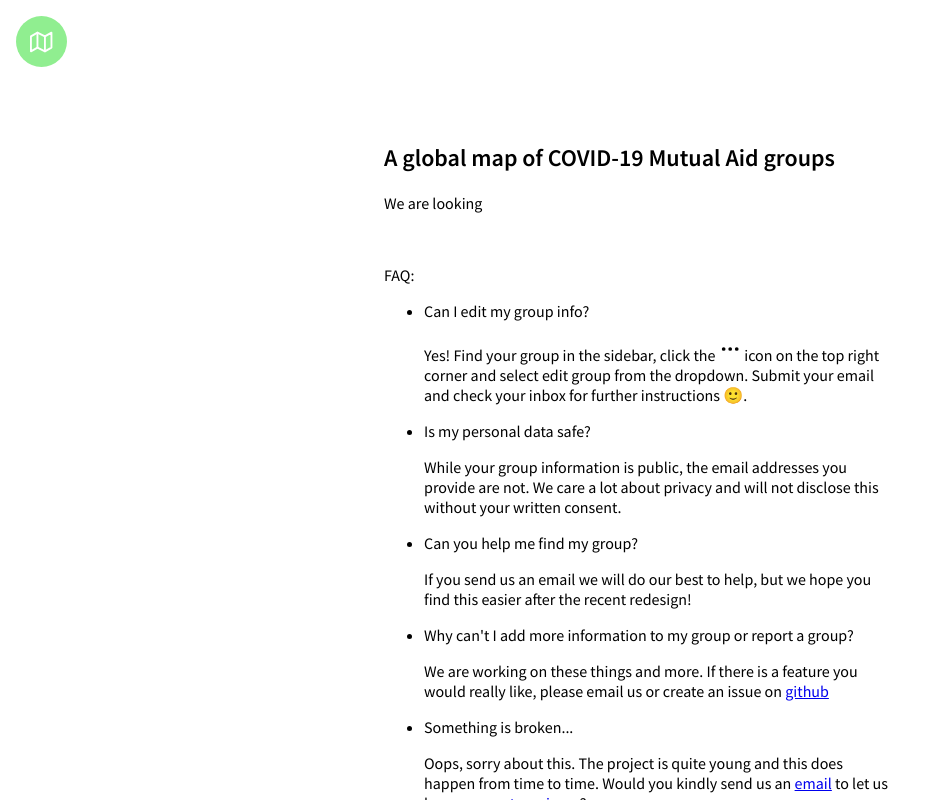
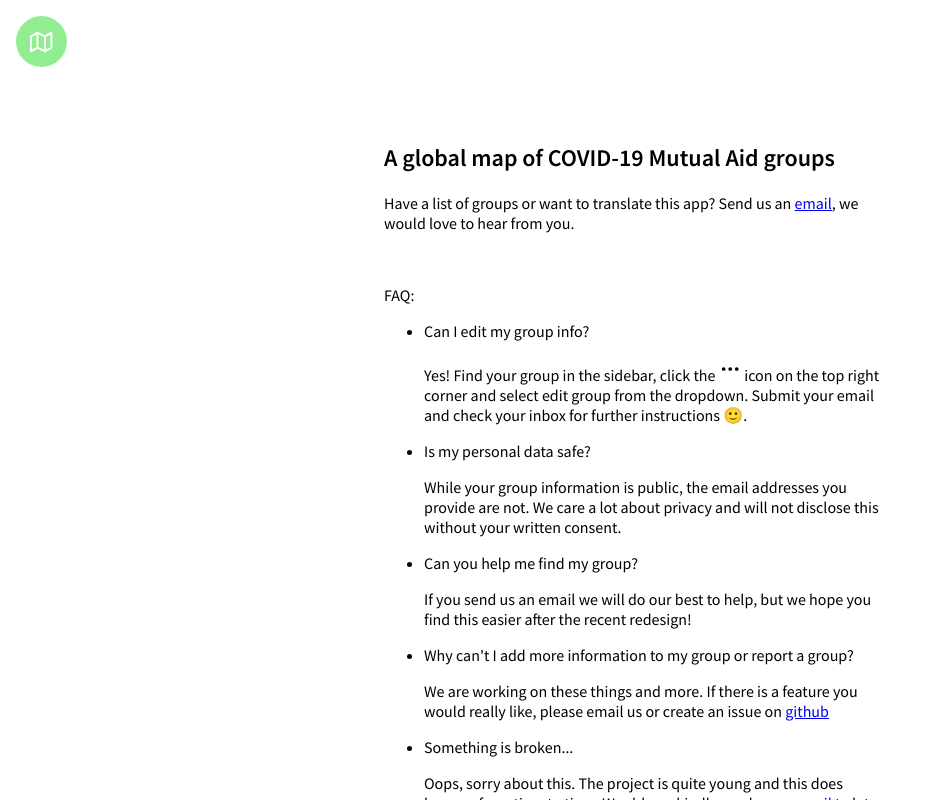
Before and after one commit to Covid-Mutual-Aid/mutual-aid-wiki, a React (Create React App) app in the folder client/: page /about in a window 1280 px wide. Shown: the whole page, without its empty margins (0-935 px from the left). Built offline with nearby package versions, Linux system fonts and the light colour scheme; no server answers; a web font is replaced by a local one.

Commit message:
Complete about edit

```diff
--- a/client/src/pages/About.tsx
+++ b/client/src/pages/About.tsx
@@ -16,7 +16,10 @@ const AboutPage = () => {
         <br />
         <br />
         <h2>A global map of COVID-19 Mutual Aid groups</h2>
-        <p>We are looking</p>
+        <p>
+          Have a list of groups or want to translate this app? Send us an{' '}
+          <a href="mailto:info@mutualaid.wiki">email</a>, we would love to hear from you.
+        </p>
         <br />
 
         <p>FAQ:</p>
```
